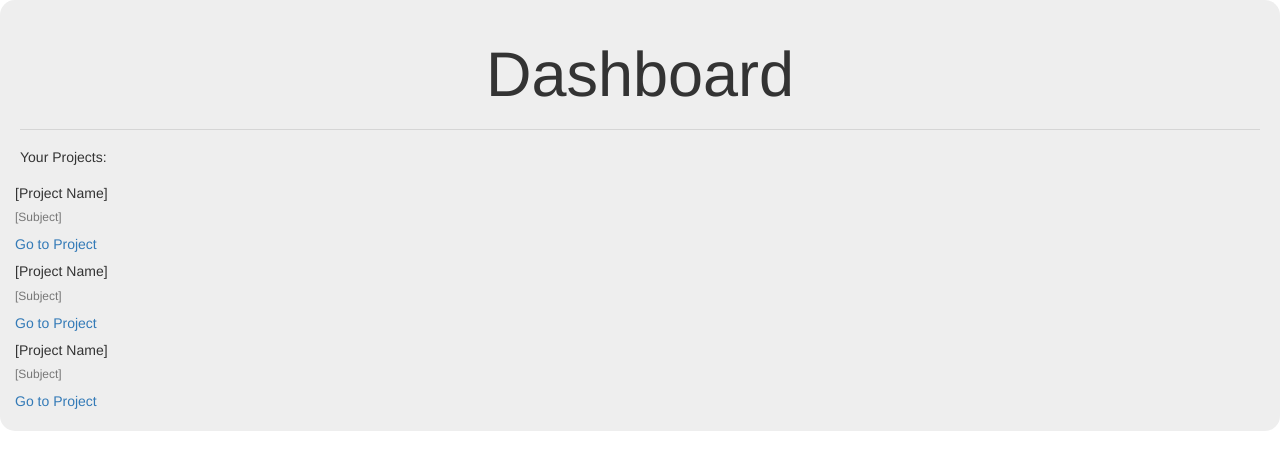
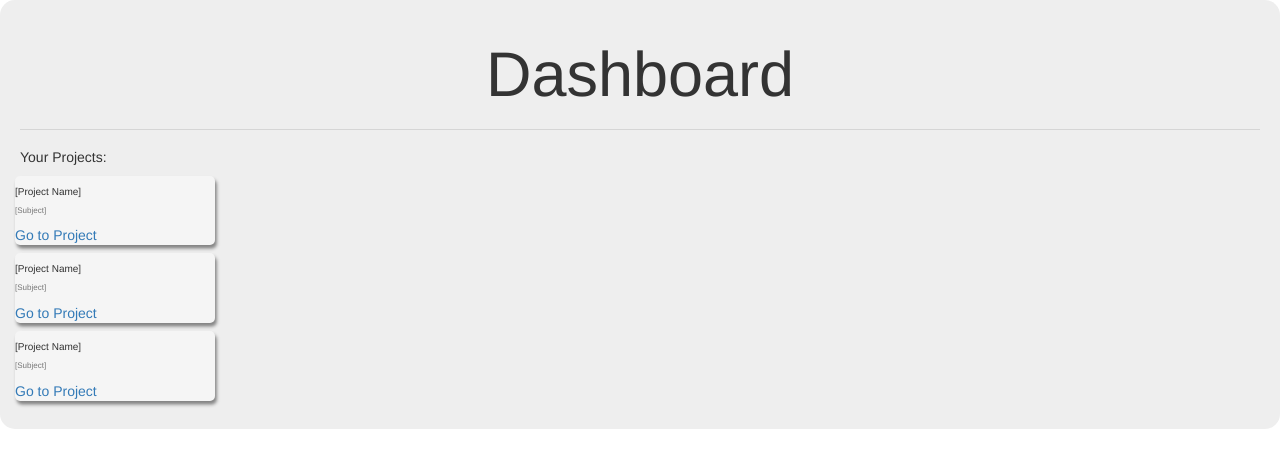
Before and after one commit to lborocs/22cob290-part2-team22-dev, a PHP site: page /dashboard.php in a window 1280 px wide. Shown: the top 470 px of the page. Run offline with PHP 8.4, Linux system fonts and the light colour scheme.

Commit message:
Removed Style.css from dashboard

```diff
--- a/dashboard/dashboard.css
+++ b/dashboard/dashboard.css
@@ -1,3 +1,25 @@
+body{
+    position: absolute;
+    width:100% !important;
+}
+.card-text{
+    font-size: 0.8rem !important;
+}
+.card-title{
+    font-size: 1rem !important;
+}
+.card-subtitle{
+    font-size: 0.8rem !important;
+}
+.card{
+    margin-bottom: 1vh !important;
+    border-radius: 5px !important;
+    box-shadow: 1.8px 3.5px 3.5px hsl(0deg 0% 0% / 0.45);
+    transition: 0.3s;
+    background-color: #F5F5F5 !important;
+    overflow-y: auto;
+    max-height: 20vh;
+}
 .mainContainer {
     height: 80vh;
 
--- a/dashboard/dashboard.php
+++ b/dashboard/dashboard.php
@@ -5,6 +5,7 @@
     <link rel="stylesheet" href="https://maxcdn.bootstrapcdn.com/bootstrap/3.4.1/css/bootstrap.min.css">
     <script src="https://ajax.googleapis.com/ajax/libs/jquery/3.6.0/jquery.min.js"></script>
     <script src="https://maxcdn.bootstrapcdn.com/bootstrap/3.4.1/js/bootstrap.min.js"></script>
+    <link rel="stylesheet" href="dashboard.css">
     <script>
      $(document).ready(function(){
 
--- a/navbar.php
+++ b/navbar.php
@@ -7,7 +7,7 @@ session_start();
 <html lang="en">
 
 <head>
-<link rel="stylesheet" href="style.css">
+<!--<link rel="stylesheet" href="style.css">-->
 <meta charset="UTF-8">
 <meta http-equiv="X-UA-Compatible" content="IE=edge">
 <meta name="viewport" content="height=device-height, width=device-width, initial-scale=1.0">
```
